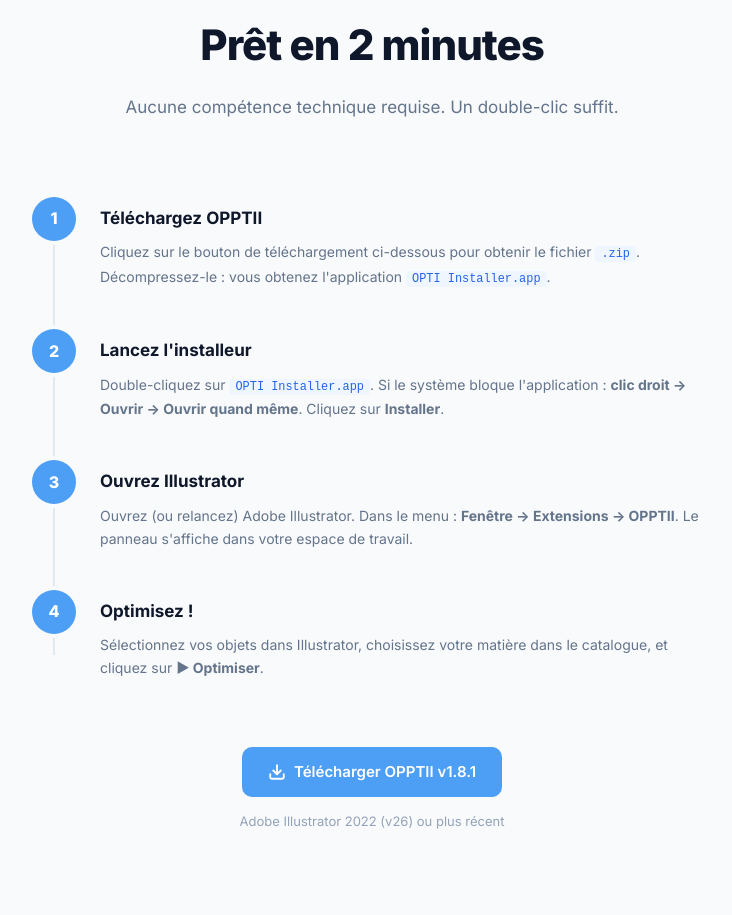
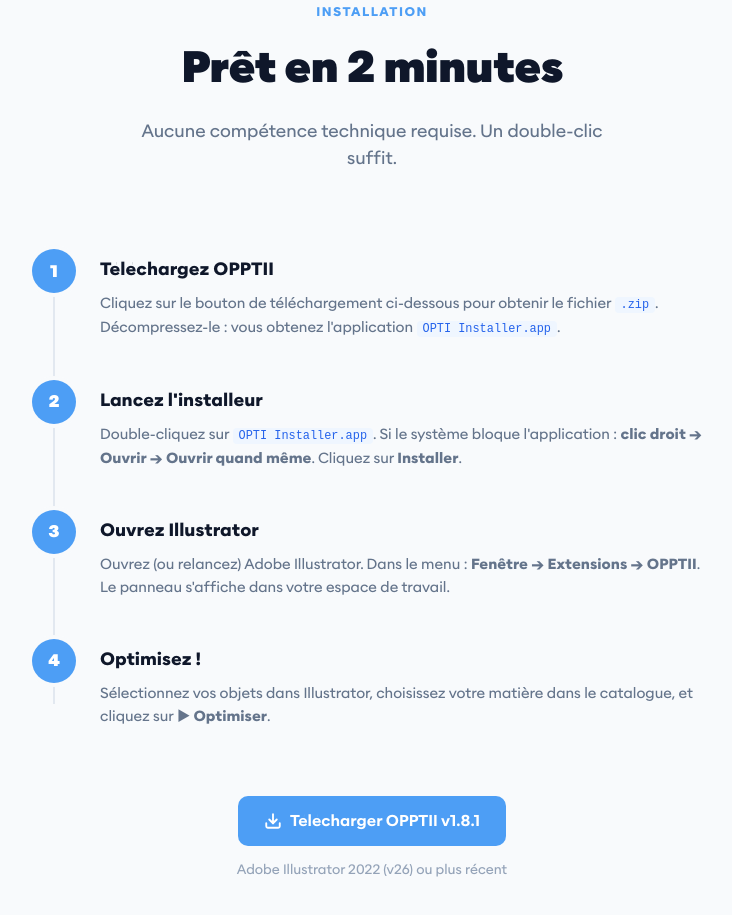
Before and after one commit to naelrida-blip/opti-site, a plain HTML site: page index.html in a window 1280 px wide. Shown: the part 2203-3118 px from the top of the page, without its empty margins (268-1000 px from the left). Drawn offline with Linux system fonts and the light colour scheme.

Commit message:
Police de marque : Alaska (newglyph) à la place d'Inter
- 5 graisses en WOFF2 dans fonts/ (400/500/600/700/800-900)
- @font-face + --font dans css/style.css
- retrait des liens Google Fonts, preload des 2 graisses principales
- cache-buster du CSS bumpé à ?v=20260909

Co-Authored-By: Claude Opus 5 <noreply@anthropic.com>

```diff
--- a/css/style.css
+++ b/css/style.css
@@ -2,6 +2,13 @@
    OPTI — Site web · style.css
    Thème clair par défaut, thème sombre via [data-theme="dark"]
 ═══════════════════════════════════════════════════════════════ */
+
+/* ─── POLICE DE MARQUE : Alaska (newglyph) ─── */
+@font-face { font-family:'Alaska'; src:url('../fonts/Alaska-Regular.woff2')  format('woff2'); font-weight:400; font-style:normal; font-display:swap; }
+@font-face { font-family:'Alaska'; src:url('../fonts/Alaska-Medium.woff2')   format('woff2'); font-weight:500; font-style:normal; font-display:swap; }
+@font-face { font-family:'Alaska'; src:url('../fonts/Alaska-SemiBold.woff2') format('woff2'); font-weight:600; font-style:normal; font-display:swap; }
+@font-face { font-family:'Alaska'; src:url('../fonts/Alaska-Bold.woff2')     format('woff2'); font-weight:700; font-style:normal; font-display:swap; }
+@font-face { font-family:'Alaska'; src:url('../fonts/Alaska-Black.woff2')    format('woff2'); font-weight:800 900; font-style:normal; font-display:swap; }
 
 /* ─── VARIABLES ─────────────────────────────────────────────── */
 :root {
@@ -26,7 +33,7 @@
   --radius:       8px;
   --radius-lg:    12px;
   --radius-xl:    20px;
-  --font:         'Inter', -apple-system, BlinkMacSystemFont, 'Segoe UI', sans-serif;
+  --font:         'Alaska', -apple-system, BlinkMacSystemFont, 'Segoe UI', sans-serif;
 
   /* Preview panel (dark toujours) */
   --pv-bg:        #1e1e2e;
--- a/index.html
+++ b/index.html
@@ -5,10 +5,9 @@
   <meta name="viewport" content="width=device-width, initial-scale=1.0">
   <title>OPPTII — Optimiseur de placement pour impression vinyle</title>
   <meta name="description" content="OPPTII est une extension Adobe Illustrator qui optimise automatiquement le placement de vos objets sur vos rouleaux de vinyle. Réduisez vos chutes, gagnez du temps.">
-  <link rel="preconnect" href="https://fonts.googleapis.com">
-  <link rel="preconnect" href="https://fonts.gstatic.com" crossorigin>
-  <link href="https://fonts.googleapis.com/css2?family=Inter:wght@400;500;600;700;800&display=swap" rel="stylesheet">
-  <link rel="stylesheet" href="css/style.css?v=20260617">
+  <link rel="preload" as="font" type="font/woff2" href="fonts/Alaska-Regular.woff2" crossorigin>
+  <link rel="preload" as="font" type="font/woff2" href="fonts/Alaska-Black.woff2" crossorigin>
+  <link rel="stylesheet" href="css/style.css?v=20260909">
 </head>
 <body>
 
```
Also changed, not shown: fonts/Alaska-Black.woff2 (added), fonts/Alaska-Bold.woff2 (added), fonts/Alaska-Medium.woff2 (added), fonts/Alaska-Regular.woff2 (added), fonts/Alaska-SemiBold.woff2 (added).
